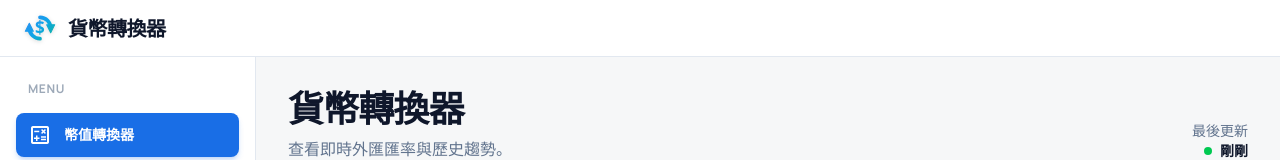
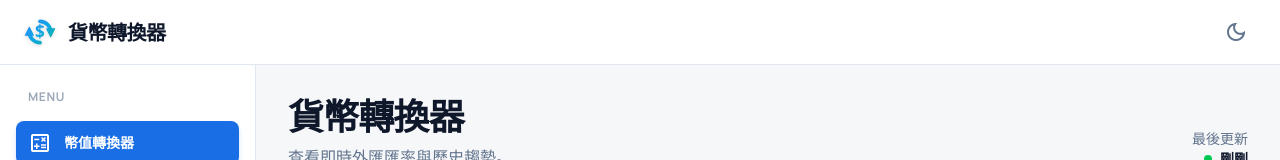
Before and after one commit to bobosun0713/currency-converter, a Vue app: page / in a window 1280 px wide. Shown: the top 160 px of the page. Built offline with nearby package versions, Linux system fonts and the light colour scheme; no server answers.

Commit message:
feat(theme): add dark mode toggle button and class-based config

```diff
--- a/src/App.vue
+++ b/src/App.vue
@@ -1,10 +1,33 @@
 <script setup>
-import { ref } from "vue";
+import { onMounted, ref } from "vue";
 import { RouterView } from "vue-router";
 
 import Sidebar from "./components/Sidebar.vue";
 
 const isSidebarOpen = ref(false);
+const isDark = ref(false);
+
+onMounted(() => {
+  const storedTheme = localStorage.getItem("theme");
+  if (storedTheme === "dark" || (!storedTheme && window.matchMedia("(prefers-color-scheme: dark)").matches)) {
+    isDark.value = true;
+    document.documentElement.classList.add("dark");
+  } else {
+    isDark.value = false;
+    document.documentElement.classList.remove("dark");
+  }
+});
+
+const toggleDarkMode = () => {
+  isDark.value = !isDark.value;
+  if (isDark.value) {
+    document.documentElement.classList.add("dark");
+    localStorage.setItem("theme", "dark");
+  } else {
+    document.documentElement.classList.remove("dark");
+    localStorage.setItem("theme", "light");
+  }
+};
 </script>
 
 <template>
@@ -31,6 +54,16 @@ const isSidebarOpen = ref(false);
           <h2 class="text-slate-900 dark:text-white text-xl font-bold leading-tight tracking-tight">貨幣轉換器</h2>
         </div>
       </div>
+
+      <div class="flex items-center gap-2">
+        <button
+          class="flex items-center justify-center p-2 rounded-lg text-slate-500 hover:bg-slate-100 dark:text-slate-400 dark:hover:bg-slate-800 transition-colors"
+          aria-label="Toggle Dark Mode"
+          @click="toggleDarkMode"
+        >
+          <span class="material-symbols-outlined">{{ isDark ? "light_mode" : "dark_mode" }}</span>
+        </button>
+      </div>
     </header>
 
     <div class="flex flex-1 overflow-hidden relative">
--- a/src/assets/main.css
+++ b/src/assets/main.css
@@ -1,4 +1,5 @@
 @import "tailwindcss";
+@custom-variant dark (&:where(.dark, .dark *));
 
 @theme {
   --color-primary: #196ee6;
@@ -30,14 +31,7 @@
 }
 
 body {
-  @apply bg-background-light text-slate-900 font-display min-h-screen flex flex-col overflow-hidden;
+  @apply bg-background-light text-slate-900 font-display min-h-screen flex flex-col overflow-hidden dark:bg-background-dark dark:text-slate-100;
   -webkit-font-smoothing: antialiased;
   -moz-osx-font-smoothing: grayscale;
 }
-
-/* Base Dark Mode Settings (handled via static class or system pref in real app, we will assume standard tailwind dark mode configuration is in use) */
-@media (prefers-color-scheme: dark) {
-  body {
-    @apply bg-background-dark text-slate-100;
-  }
-}
```
